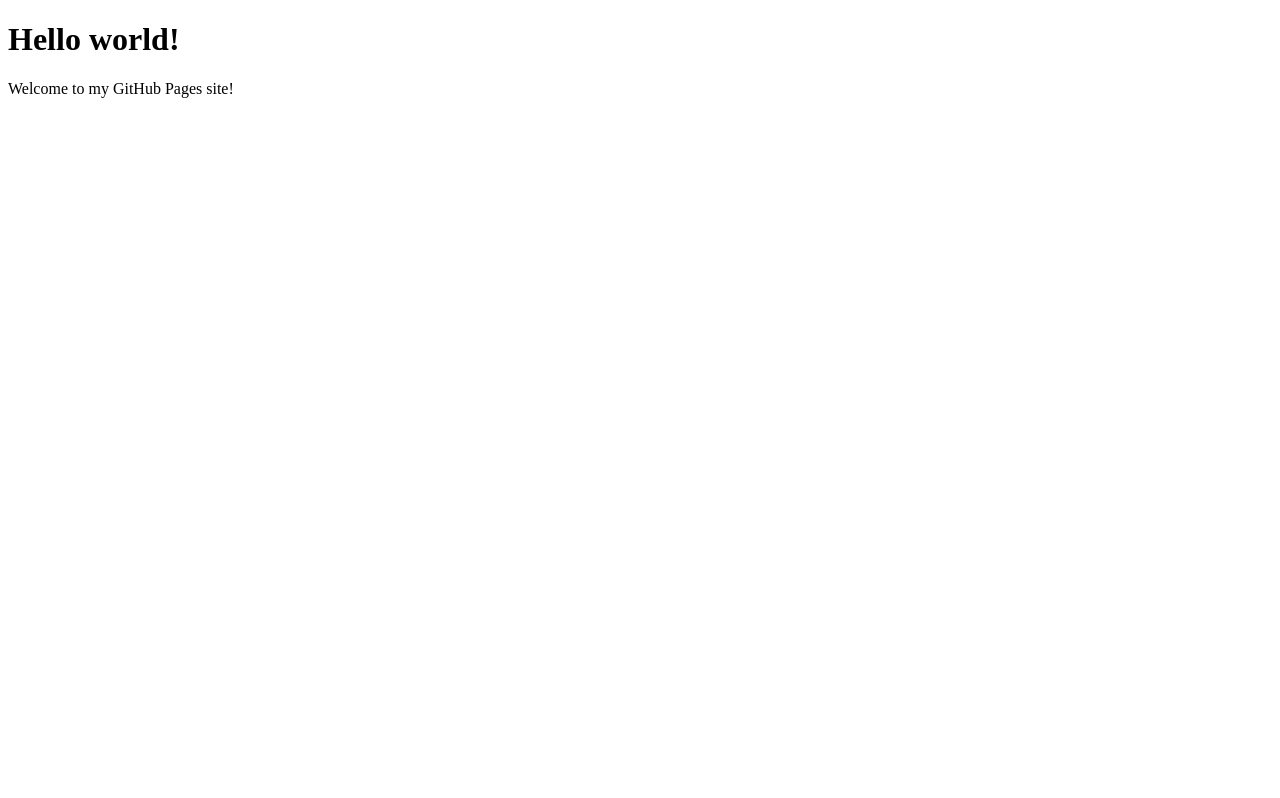
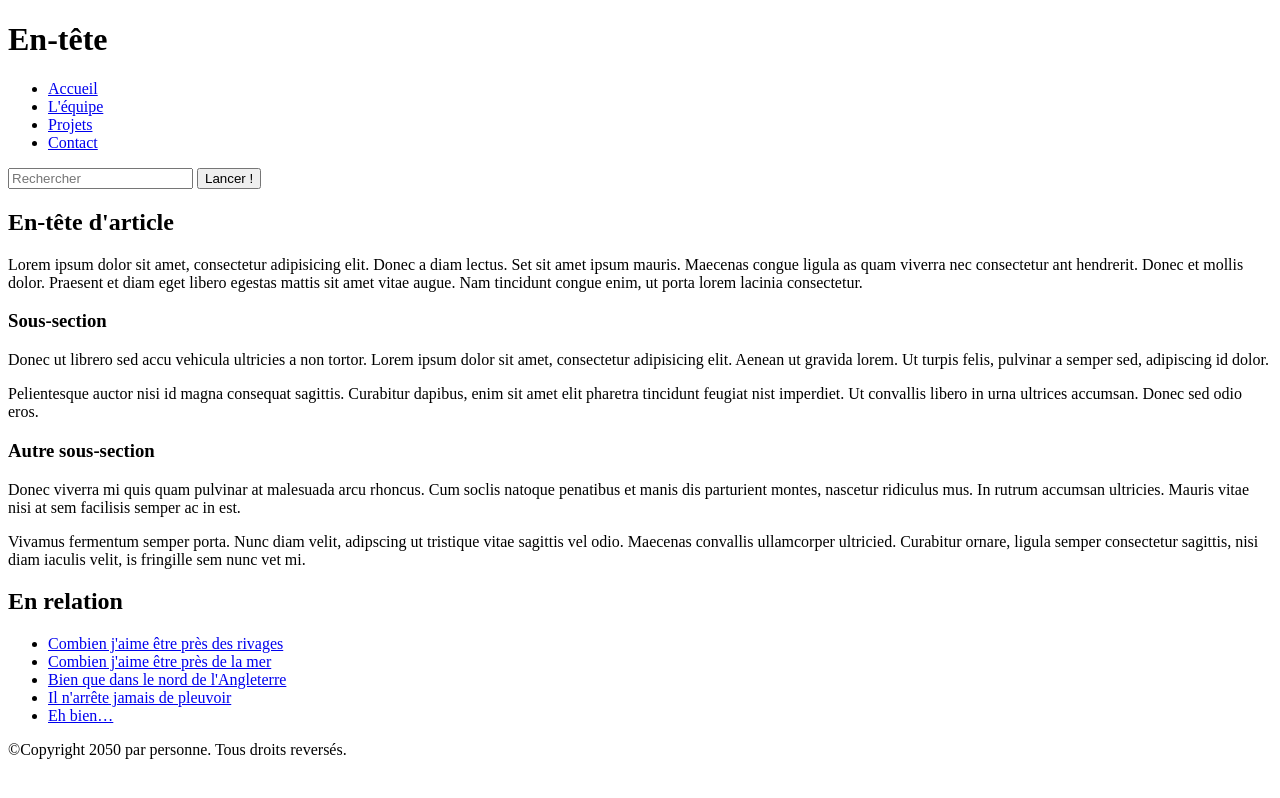
Before and after one commit to pulsoart/pulsoart.github.io, a plain HTML site: page index.html in a window 1280 px wide. Drawn offline with Linux system fonts and the light colour scheme; a web font is replaced by a local one.

Commit message:
Update index.html

```diff
--- a/index.html
+++ b/index.html
@@ -1,10 +1,80 @@
 <!DOCTYPE html>
 <html>
   <head>
-    <title>test</title>
+    <meta charset="utf-8">
+
+    <title>Intitulé de ma page</title>
+    <link href="https://fonts.googleapis.com/css?family=Open+Sans+Condensed:300|Sonsie+One" rel="stylesheet" type="text/css">
+    <link rel="stylesheet" href="style.css">
+
+    <!-- Les trois lignes ci‑dessous sont un correctif pour que la sémantique
+         HTML5 fonctionne correctement avec les anciennes versions de
+         Internet Explorer-->
+    <!--[if lt IE 9]>
+      <script src="https://cdnjs.cloudflare.com/ajax/libs/html5shiv/3.7.3/html5shiv.js"></script>
+    <![endif]-->
   </head>
+
   <body>
-    <h1>Hello world!</h1>
-    <p>Welcome to my GitHub Pages site!</p>
+    <!-- Voici notre en‑tête principale utilisée dans toutes les pages
+         de notre site web -->
+    <header>
+      <h1>En-tête</h1>
+    </header>
+
+    <nav>
+      <ul>
+        <li><a href="#">Accueil</a></li>
+        <li><a href="#">L'équipe</a></li>
+        <li><a href="#">Projets</a></li>
+        <li><a href="#">Contact</a></li>
+      </ul>
+
+       <!-- Un formulaire de recherche est une autre façon de naviguer de
+            façon non‑linéaire dans un site. -->
+
+       <form>
+         <input type="search" name="q" placeholder="Rechercher">
+         <input type="submit" value="Lancer !">
+       </form>
+     </nav>
+
+    <!-- Ici nous mettons le contenu de la page -->
+    <main>
+
+      <!-- Il contient un article -->
+      <article>
+        <h2>En-tête d'article</h2>
+        <p>Lorem ipsum dolor sit amet, consectetur adipisicing elit. Donec a diam lectus. Set sit amet ipsum mauris. Maecenas congue ligula as quam viverra nec consectetur ant hendrerit. Donec et mollis dolor. Praesent et diam eget libero egestas mattis sit amet vitae augue. Nam tincidunt congue enim, ut porta lorem lacinia consectetur.</p>
+
+        <h3>Sous‑section</h3>
+        <p>Donec ut librero sed accu vehicula ultricies a non tortor. Lorem ipsum dolor sit amet, consectetur adipisicing elit. Aenean ut gravida lorem. Ut turpis felis, pulvinar a semper sed, adipiscing id dolor.</p>
+        <p>Pelientesque auctor nisi id magna consequat sagittis. Curabitur dapibus, enim sit amet elit pharetra tincidunt feugiat nist imperdiet. Ut convallis libero in urna ultrices accumsan. Donec sed odio eros.</p>
+
+        <h3>Autre sous‑section</h3>
+        <p>Donec viverra mi quis quam pulvinar at malesuada arcu rhoncus. Cum soclis natoque penatibus et manis dis parturient montes, nascetur ridiculus mus. In rutrum accumsan ultricies. Mauris vitae nisi at sem facilisis semper ac in est.</p>
+        <p>Vivamus fermentum semper porta. Nunc diam velit, adipscing ut tristique vitae sagittis vel odio. Maecenas convallis ullamcorper ultricied. Curabitur ornare, ligula semper consectetur sagittis, nisi diam iaculis velit, is fringille sem nunc vet mi.</p>
+      </article>
+
+      <!-- Le contenu « à côté » peut aussi être intégré dans le contenu
+           principal -->
+      <aside>
+        <h2>En relation</h2>
+        <ul>
+          <li><a href="#">Combien j'aime être près des rivages</a></li>
+          <li><a href="#">Combien j'aime être près de la mer</a></li>
+          <li><a href="#">Bien que dans le nord de l'Angleterre</a></li>
+          <li><a href="#">Il n'arrête jamais de pleuvoir</a></li>
+          <li><a href="#">Eh bien…</a></li>
+        </ul>
+      </aside>
+
+    </main>
+
+    <!-- Et voici notre pied de page utilisé sur toutes les pages du site -->
+    <footer>
+      <p>©Copyright 2050 par personne. Tous droits reversés.</p>
+    </footer>
+
   </body>
 </html>
```
